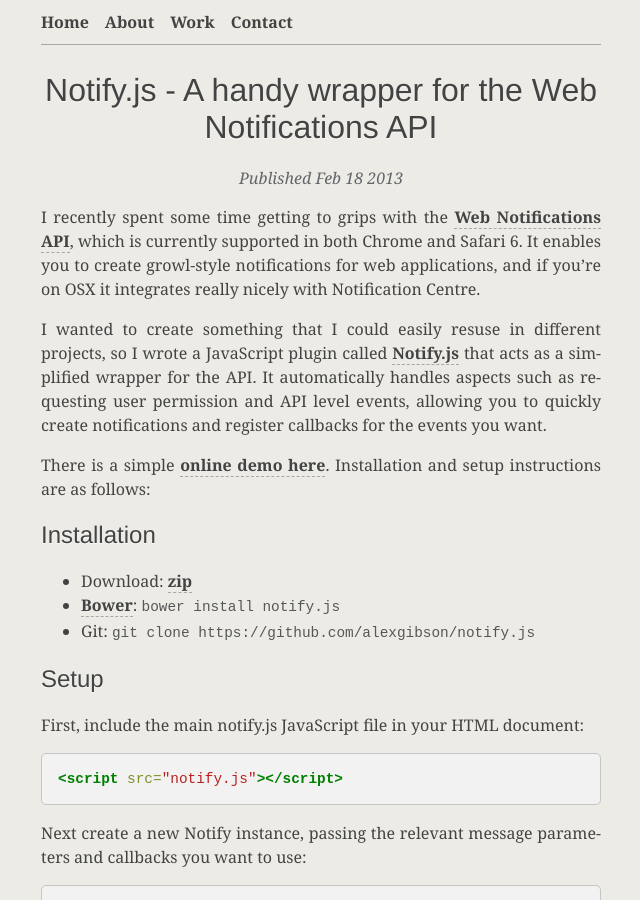
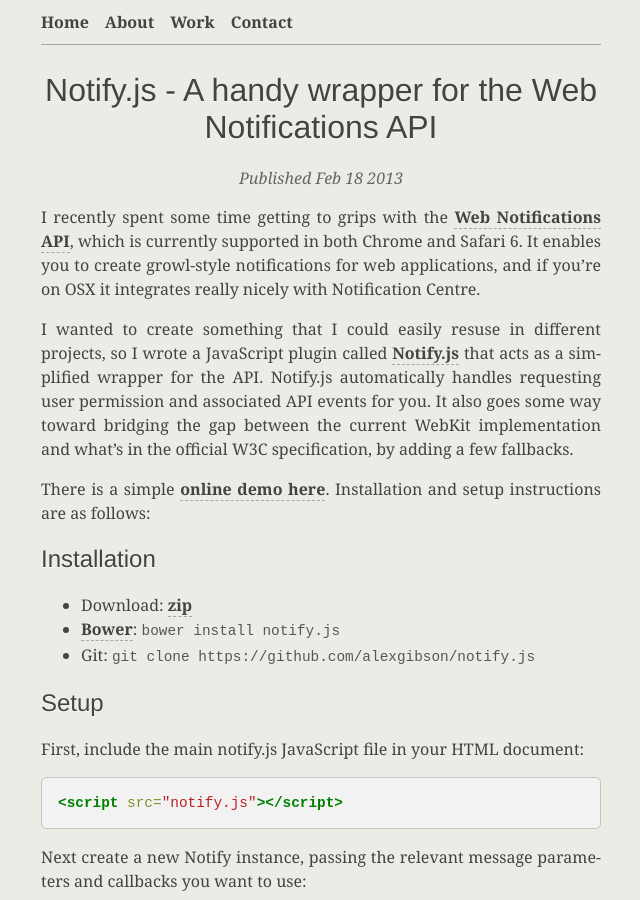
Before and after one commit to alexgibson/alxgbsn.co.uk, a Jekyll site: the page built from _posts/2013-02-18-notify-js-a-handy-wrapper-for-the-web-notifications-api.md, in a window 1280 px wide and 900 px high. Shown: the whole window, without its empty margins (319-959 px from the left). Built offline with Jekyll 4.4.1, drawn with Linux system fonts in a browser that asks for light colours; Markdown is read by kramdown in place of the engine named in the settings; comment, search, counter and statistics services are not loaded.

Commit message:
Update notify.js post

```diff
--- a/_posts/2013-02-18-notify-js-a-handy-wrapper-for-the-web-notifications-api.md
+++ b/_posts/2013-02-18-notify-js-a-handy-wrapper-for-the-web-notifications-api.md
@@ -7,7 +7,7 @@
 
 I recently spent some time getting to grips with the [Web Notifications API](http://www.w3.org/TR/notifications/), which is currently supported in both Chrome and Safari 6. It enables you to create growl-style notifications for web applications, and if you're on OSX it integrates really nicely with Notification Centre.
 
-I wanted to create something that I could easily resuse in different projects, so I wrote a JavaScript plugin called [Notify.js](https://github.com/alexgibson/notify.js) that acts as a simplified wrapper for the API. It automatically handles aspects such as requesting user permission and API level events, allowing you to quickly create notifications and register callbacks for the events you want.
+I wanted to create something that I could easily resuse in different projects, so I wrote a JavaScript plugin called [Notify.js](https://github.com/alexgibson/notify.js) that acts as a simplified wrapper for the API. Notify.js automatically handles requesting user permission and associated API events for you. It also goes some way toward bridging the gap between the current WebKit implementation and what's in the official W3C specification, by adding a few fallbacks.
 
 There is a simple [online demo here](http://alxgbsn.co.uk/notify.js/). Installation and setup instructions are as follows:
 
```
Also changed, not shown: 3 other files.
